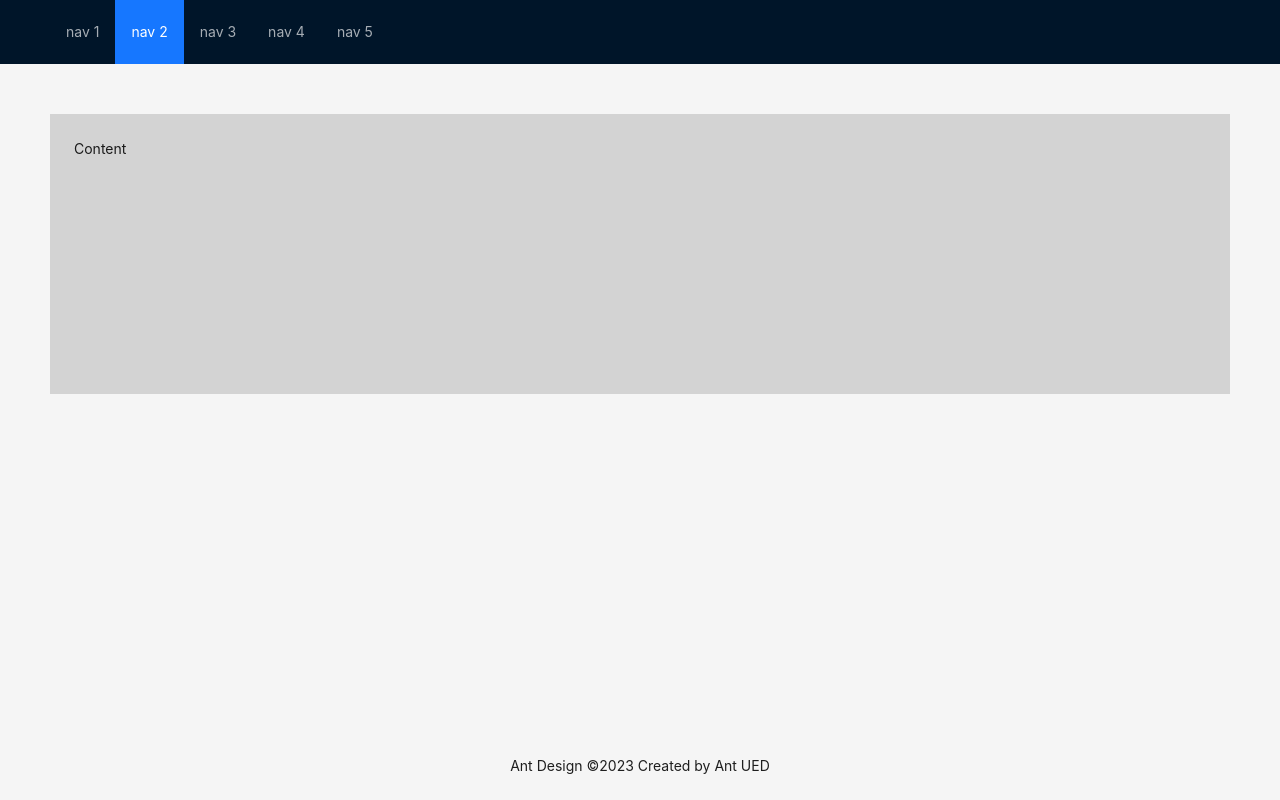
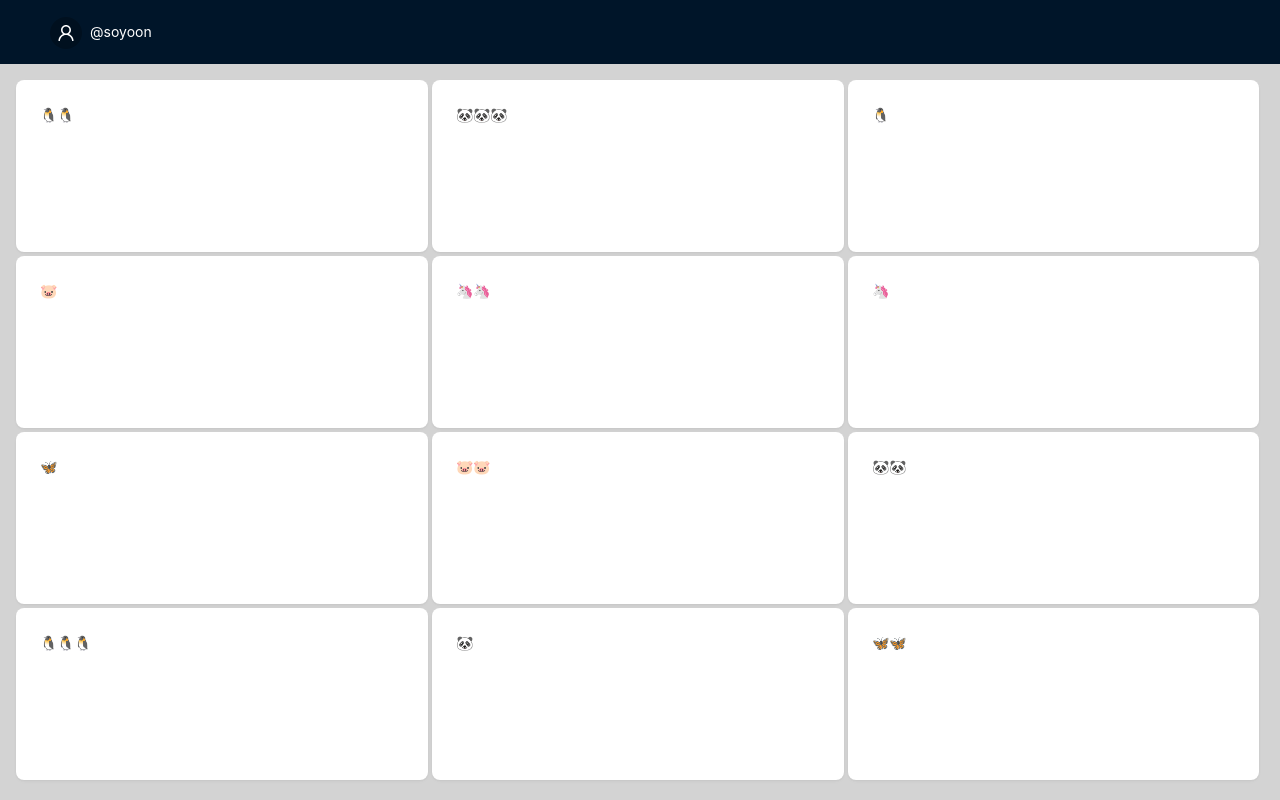
Before and after one commit to sulrung-boardgame/set-front, a React (Vite) app: page / in a window 1280 px wide. Built offline with nearby package versions, Linux system fonts and the light colour scheme.

Commit message:
feat: add Board component

```diff
--- a/src/pages/Home.tsx
+++ b/src/pages/Home.tsx
@@ -1,37 +1,24 @@
-import { Layout, Menu } from "antd";
-import theme from "../style/theme";
+import { Layout, Avatar, Space, Typography } from 'antd';
+import theme from '../style/theme';
+import { UserOutlined } from '@ant-design/icons';
 
-const { Header, Content, Footer } = Layout;
+import Board from './components/Board';
+
+const { Header, Content } = Layout;
+const { Text } = Typography;
 
 const Home = () => {
   return (
     <Layout className="layout">
       <Header>
-        <div className="logo" />
-        <Menu
-          theme="dark"
-          mode="horizontal"
-          defaultSelectedKeys={["2"]}
-          items={new Array(5).fill(null).map((_, index) => {
-            const key = index + 1;
-            return {
-              key,
-              label: `nav ${key}`,
-            };
-          })}
-        />
+        <Space wrap>
+          <Avatar icon={<UserOutlined />} />
+          <Text style={{ color: theme.color.white }}>@soyoon</Text>
+        </Space>
       </Header>
-      <Content style={{ padding: "50px 50px" }}>
-        <div
-          className="site-layout-content"
-          style={{ background: theme.color.content }}
-        >
-          Content
-        </div>
+      <Content>
+        <Board />
       </Content>
-      <Footer style={{ textAlign: "center" }}>
-        Ant Design ©2023 Created by Ant UED
-      </Footer>
     </Layout>
   );
 };
--- /dev/null
+++ b/src/pages/components/Board.tsx
@@ -0,0 +1,78 @@
+import { Card, Row } from 'antd';
+import theme from '../../style/theme';
+
+import { styled } from '@stitches/react';
+import { useEffect, useState } from 'react';
+
+const BoardRow = styled(Row, {
+  gap: '0.25rem',
+  height: 'calc(25% - 0.25rem)',
+  marginBottom: '0.25rem',
+});
+
+const BoardCard = styled(Card, {
+  maxWidth: '33%',
+  height: '100%',
+  flex: '1',
+});
+
+type SelectedList = string[];
+
+const Board = () => {
+  const [selectedList, setSelectedList] = useState<SelectedList>([]);
+
+  const onClickCard = (event: React.MouseEvent<HTMLDivElement>) => {
+    const target = event.target as HTMLDivElement;
+    setSelectedList((list) => {
+      if (list.includes(target.innerText)) {
+        return list.filter((item) => item !== target.textContent);
+      }
+
+      const textContent = target.innerText.trim();
+      if (textContent) {
+        return [...list, textContent];
+      }
+      return list;
+    });
+  };
+
+  useEffect(() => {
+    console.log({ selectedList });
+  }, [selectedList]);
+
+  return (
+    <div
+      className="board-container"
+      style={{
+        background: theme.color.content,
+        padding: '1rem',
+        gap: '0.25rem',
+        height: '100%',
+      }}
+      onClick={onClickCard}
+    >
+      <BoardRow>
+        <BoardCard bordered={false}>🐧🐧</BoardCard>
+        <BoardCard bordered={false}>🐼🐼🐼</BoardCard>
+        <BoardCard bordered={false}>🐧</BoardCard>
+      </BoardRow>
+      <BoardRow>
+        <BoardCard bordered={false}>🐷</BoardCard>
+        <BoardCard bordered={false}>🦄🦄</BoardCard>
+        <BoardCard bordered={false}>🦄</BoardCard>
+      </BoardRow>
+      <BoardRow>
+        <BoardCard bordered={false}>🦋</BoardCard>
+        <BoardCard bordered={false}>🐷🐷</BoardCard>
+        <BoardCard bordered={false}>🐼🐼</BoardCard>
+      </BoardRow>
+      <BoardRow>
+        <BoardCard bordered={false}>🐧🐧🐧</BoardCard>
+        <BoardCard bordered={false}>🐼</BoardCard>
+        <BoardCard bordered={false}>🦋🦋</BoardCard>
+      </BoardRow>
+    </div>
+  );
+};
+
+export default Board;
```
